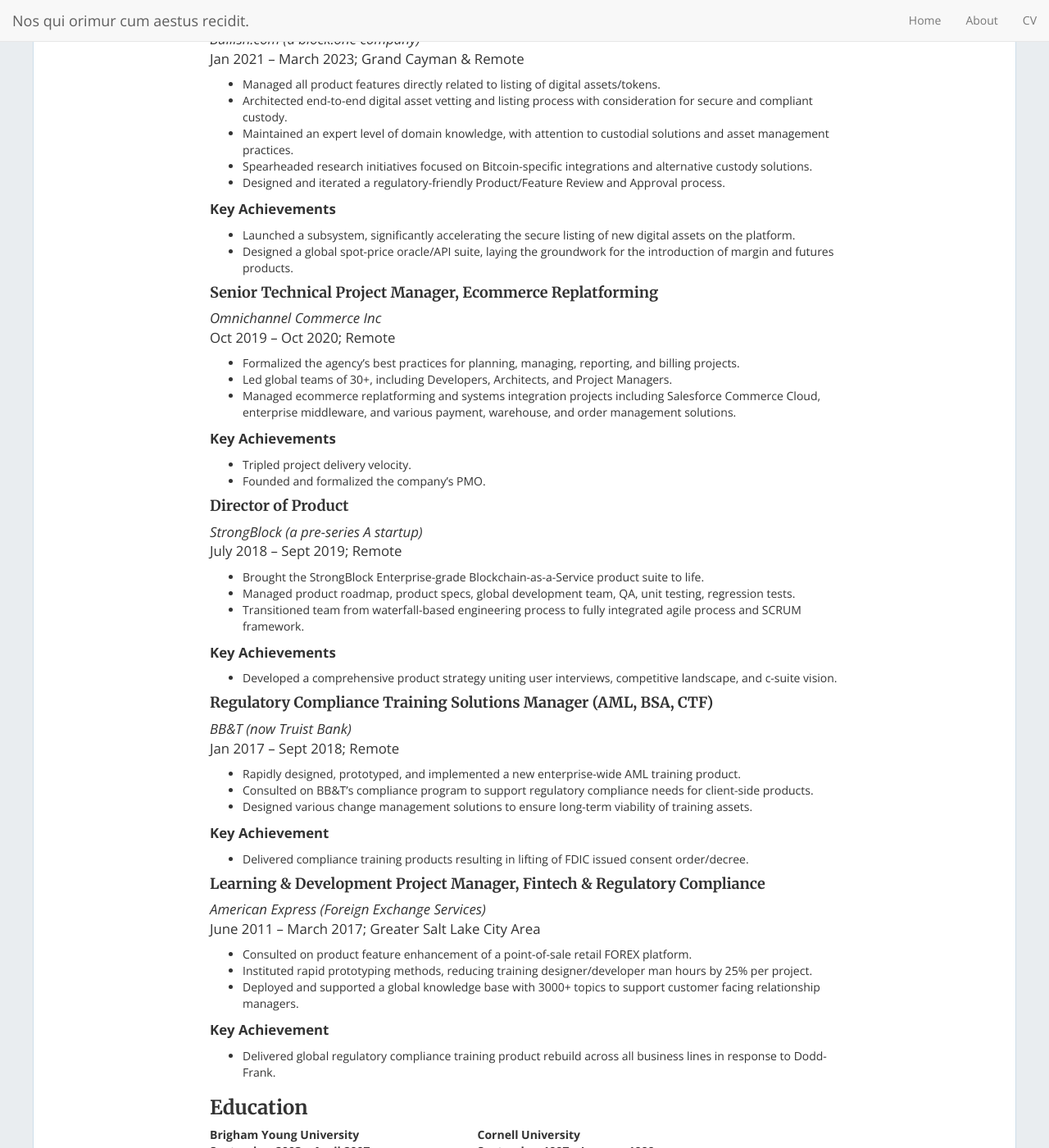
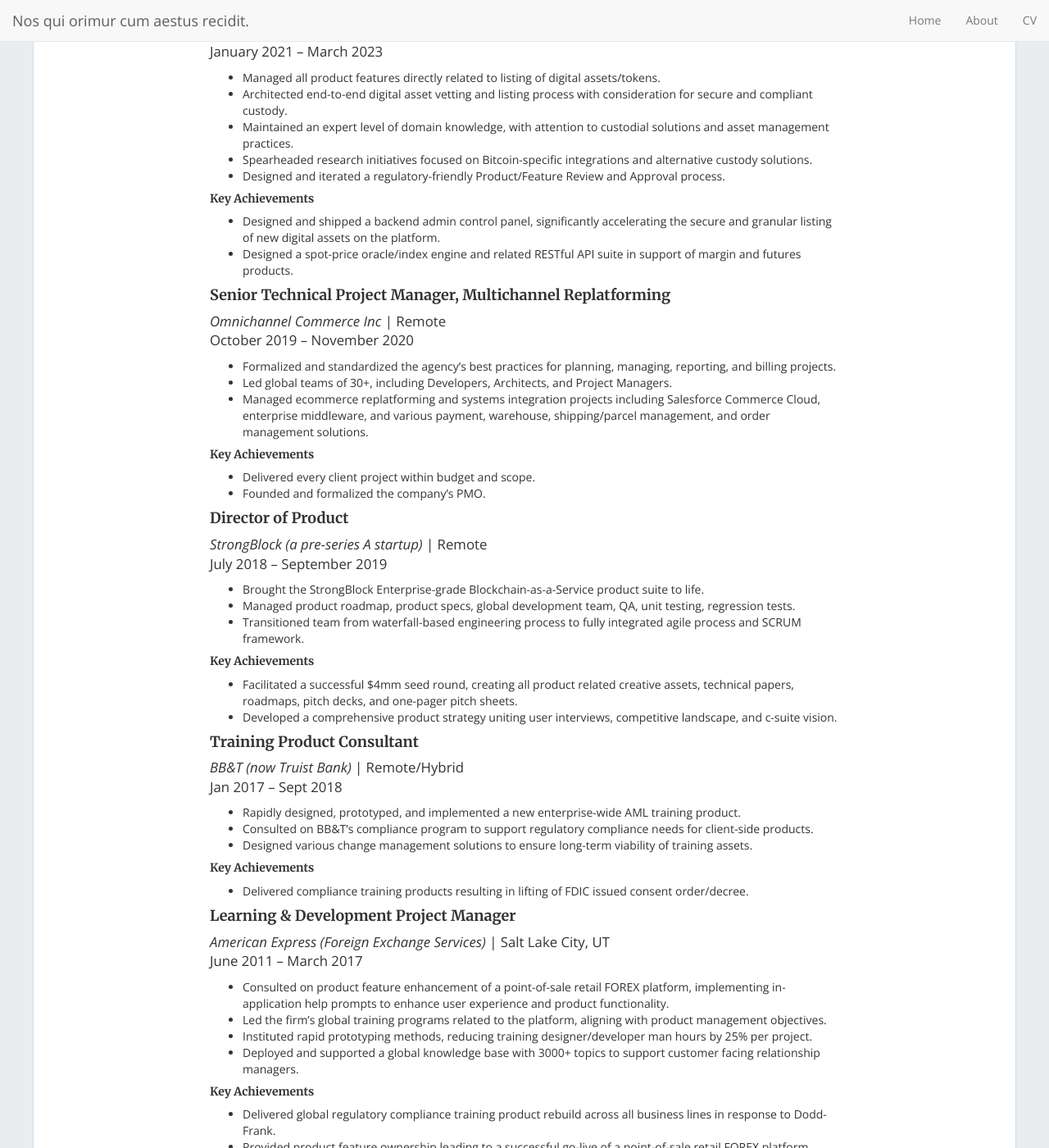
Before and after one commit to brandenespinoza/brandenespinoza.github.io, a Jekyll site: the page built from cv.md, in a window 1280 px wide and 1400 px high, scrolled down 1042 px. Shown: the whole window at 82% size. Built offline with Jekyll 4.4.1, drawn with Linux system fonts in a browser that asks for light colours; nearby versions of some CDN libraries; some of the changed text lies outside the part shown.

Commit message:
Website Update

```diff
--- a/cv.md
+++ b/cv.md
@@ -5,24 +5,23 @@
 ---
 <H1 style="text-align: center;">Branden Espinoza</h1>
 ---
-<p style="text-align: center;">Curriculum Vitae </p>
+<p style="text-align: center;font-size:14px;"><a href="/docs/Branden-Espinoza-Product-Leader-2024.pdf">DOWNLOAD</a></p>
 ---
 
-<h4 style="text-align: center;">I take good product ideas, make them great, and lead the teams that turn them into successful market solutions.</h4>
+<h4 style="text-align: center;">I turn 'what if' into 'what is'... with a little help from my product teams.</h4>
 
-As a product leader and individual contributor, I bring a maturity acquired in the trenches. My ability to gain product vision buy-in from key stakeholders, communicate with c-level leadership, navigate risk and regulatory compliance demands, and mentor junior team members make me well-suited to manage next-generation product initiatives and lead the teams that deliver them.
+As both a product leader and individual contributor, I bring a maturity acquired in the trenches. My ability to rapidly internalize and comprehend complex processes, strategically communicate critical insights to C-level leadership with precision, navigate risk and regulatory demands, mentor junior team members, and manage the entire product process from zero to production, makes me well-suited to manage next-generation product initiatives and lead the teams that deliver them.
 
-<!--.. from retail FX PoS software, to community banking regtech product suites, to blockchain-as-a-service APIs, to multi-channel ecommerce systems integrations, to digital asset trading platform ehancements.-->
 ### Skills & Knowledge Sets
 
 | Product Skills    | <span style="color:white;">..........</span>|Leadership Skills         |  <span style="color:white;">..........</span>| Knowledge Sets |
 |:-------------|:------------------|:------------------|:------------------|:------------------|
-| Agile/SAFE Methodology | &emsp;| Change Manager |  &emsp;| Bitcoin/Crypto/Digital Asset Domain |
-| Product Roadmapping | &emsp;| Conflict Resolver |  &emsp;| BSA/AML/CTF Regulatory Compliance  |
-| Technical Spec Writing | &emsp;| Decision Maker | &emsp; | Product Lifecycle Management |
-| SDLC Mastery | &emsp;| Performance Manager  |  &emsp; | Fintech Trends & Innovations |
-| Performance Metrics Analysis       | &emsp;| Strategic Planner |  &emsp; | Data Security & Privacy  |
-| User-Centric Approach | &emsp;| Mentor & Coach | &emsp; | Risk Management & Mitigation |
+| Agile/SAFE Methodology | &emsp;| Change Management |  &emsp;| Bitcoin/Crypto/Digital Asset Domain |
+| Product Roadmapping | &emsp;| Conflict Resolution |  &emsp;| BSA/AML/CTF Regulatory Compliance  |
+| Technical Spec Writing | &emsp;| Decision Making | &emsp; | Product Lifecycle Management |
+| SDLC Mastery | &emsp;| Performance Management |  &emsp; | Fintech Trends & Innovations |
+| Performance Metrics       | &emsp;| Strategic Planning |  &emsp; | Data Security & Privacy  |
+| User-Centric Approach | &emsp;| Mentoring & Coaching | &emsp; | Risk Management & Mitigation |
 
 
 ### Training & Certifications
@@ -33,69 +32,73 @@
 ### Experience
 
 #### Senior Product Manager, Stakeholder Management
-*EOS Network Foundation*<br/>
-April 2023 – Nov 2023; Remote
-- Led end-to-end stakeholder engagement, driving critical feature inclusion.
+*EOS Network Foundation* | Remote<br/>
+April 2023 – December 2023
+- Led end-to-end product stakeholder engagement, driving critical feature inclusion.
 - Systematized stakeholder feedback acquisition, fostering responsiveness and product improvement and innovation.
 - Drove stakeholder-aligned, data-driven product decision making by synthesizing and escalating research.
 - Initiated and led cross-functional, evidence-based product planning and ideation sessions to align business objectives.
 
-**Key Achievement**<br/>
-- Built a stakeholder-focused product management processes, accelerating the efficient delivery and development of products that resonate with user needs and expectations.
+##### Key Achievement<br/>
+- Built a stakeholder-focused product management processes, accelerating the efficient delivery and development of products and features that resonate with user needs and expectations.
 
-#### Senior Product Manager, Digital Asset & Exchange Product
-*Bullish.com (a block.one company)*<br/>
-Jan 2021 – March 2023; Grand Cayman & Remote
+#### Senior Product Manager, Digital Asset and Exchange Product
+*Bullish.com (a block.one company)* | Grand Cayman & Remote<br/>
+January 2021 – March 2023
 - Managed all product features directly related to listing of digital assets/tokens.
 - Architected end-to-end digital asset vetting and listing process with consideration for secure and compliant custody.
 - Maintained an expert level of domain knowledge, with attention to custodial solutions and asset management practices.
 - Spearheaded research initiatives focused on Bitcoin-specific integrations and alternative custody solutions.
 - Designed and iterated a regulatory-friendly Product/Feature Review and Approval process.
 
-**Key Achievements**
-- Launched a subsystem, significantly accelerating the secure listing of new digital assets on the platform.
-- Designed a global spot-price oracle/API suite, laying the groundwork for the introduction of margin and futures products.
+##### Key Achievements<br/>
+- Designed and shipped a backend admin control panel, significantly accelerating the secure and granular listing of new digital assets on the platform.
+- Designed a spot-price oracle/index engine and related RESTful API suite in support of margin and futures products.
 
-#### Senior Technical Project Manager, Ecommerce Replatforming
-*Omnichannel Commerce Inc*<br/>
-Oct 2019 – Oct 2020; Remote
-- Formalized the agency’s best practices for planning, managing, reporting, and billing projects.
+#### Senior Technical Project Manager, Multichannel Replatforming
+*Omnichannel Commerce Inc* | Remote<br/>
+October 2019 – November 2020
+- Formalized and standardized the agency’s best practices for planning, managing, reporting, and billing projects.
 - Led global teams of 30+, including Developers, Architects, and Project Managers.
-- Managed ecommerce replatforming and systems integration projects including Salesforce Commerce Cloud, enterprise middleware, and various payment, warehouse, and order management solutions.
+- Managed ecommerce replatforming and systems integration projects including Salesforce Commerce Cloud, enterprise
+middleware, and various payment, warehouse, shipping/parcel management, and order management solutions.
 
-**Key Achievements**
-- Tripled project delivery velocity.
+##### Key Achievements<br/>
+- Delivered every client project within budget and scope.
 - Founded and formalized the company’s PMO.
 
 #### Director of Product
-*StrongBlock (a pre-series A startup)*<br/>
-July 2018 – Sept 2019; Remote
+*StrongBlock (a pre-series A startup)* | Remote<br/>
+July 2018 – September 2019
 - Brought the StrongBlock Enterprise-grade Blockchain-as-a-Service product suite to life.
 - Managed product roadmap, product specs, global development team, QA, unit testing, regression tests.
 - Transitioned team from waterfall-based engineering process to fully integrated agile process and SCRUM framework.
 
-**Key Achievements**
+##### Key Achievements<br/>
+- Facilitated a successful $4mm seed round, creating all product related creative assets, technical papers, roadmaps, pitch decks, and one-pager pitch sheets.
 - Developed a comprehensive product strategy uniting user interviews, competitive landscape, and c-suite vision.
 
-#### Regulatory Compliance Training Solutions Manager (AML, BSA, CTF)
-*BB&T (now Truist Bank)*<br/>
-Jan 2017 – Sept 2018; Remote
+#### Training Product Consultant
+*BB&T (now Truist Bank)* | Remote/Hybrid<br/>
+Jan 2017 – Sept 2018
 - Rapidly designed, prototyped, and implemented a new enterprise-wide AML training product.
 - Consulted on BB&T's compliance program to support regulatory compliance needs for client-side products.
 - Designed various change management solutions to ensure long-term viability of training assets.
 
-**Key Achievement**
+##### Key Achievements<br/>
 - Delivered compliance training products resulting in lifting of FDIC issued consent order/decree.
 
-#### Learning & Development Project Manager, Fintech & Regulatory Compliance
-*American Express (Foreign Exchange Services)*<br/>
-June 2011 – March 2017; Greater Salt Lake City Area
-- Consulted on product feature enhancement of a point-of-sale retail FOREX platform.
+#### Learning & Development Project Manager
+*American Express (Foreign Exchange Services)* | Salt Lake City, UT<br/>
+June 2011 – March 2017
+- Consulted on product feature enhancement of a point-of-sale retail FOREX platform, implementing in-application help prompts to enhance user experience and product functionality.
+- Led the firm’s global training programs related to the platform, aligning with product management objectives.
 - Instituted rapid prototyping methods, reducing training designer/developer man hours by 25% per project.
 - Deployed and supported a global knowledge base with 3000+ topics to support customer facing relationship managers.
 
-**Key Achievement**
+##### Key Achievements<br/>
 - Delivered global regulatory compliance training product rebuild across all business lines in response to Dodd-Frank.
+- Provided product feature ownership leading to a successful go-live of a point-of-sale retail FOREX platform.
 
 ### Education
 
@@ -104,6 +107,6 @@
 |:-------------|:------------------|:------------------|
 | **Bachelors of Science in Entrepreneurship** |  | **Natural Resource Management** |
 | - Lean Startup Methodology |  | - Agribusiness Management |
-| - Product Development |  | - Behavioral Economics |
-| - Entrepreneurial Finance |  | - Change Management |
-| - Business Development/Sales |  |  |
+| - Product Management |  | - Behavioral Economics |
+| - Entrepreneurial Finance/Capitalization |  | - Change Management |
+| - Business Development/Sales |  |  - Public Relations|
```
Also changed, not shown: img/1_88CJ3b6zYg7RanWvXND_Zw.webp (renamed from img/posts/1_88CJ3b6zYg7RanWvXND_Zw.webp), 2 other files.
